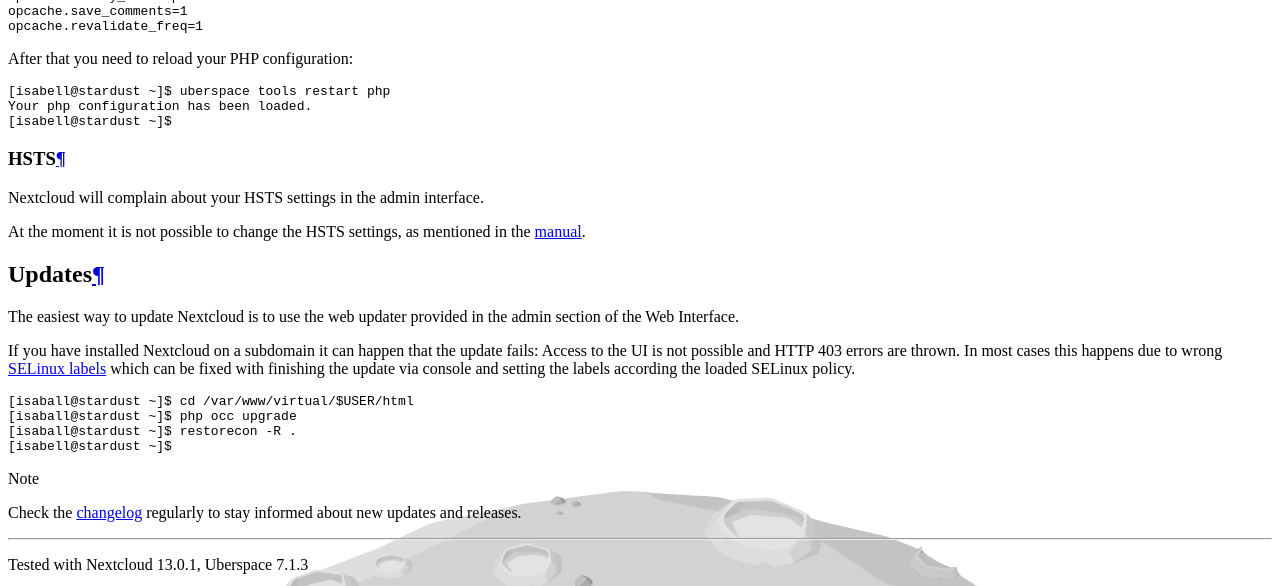
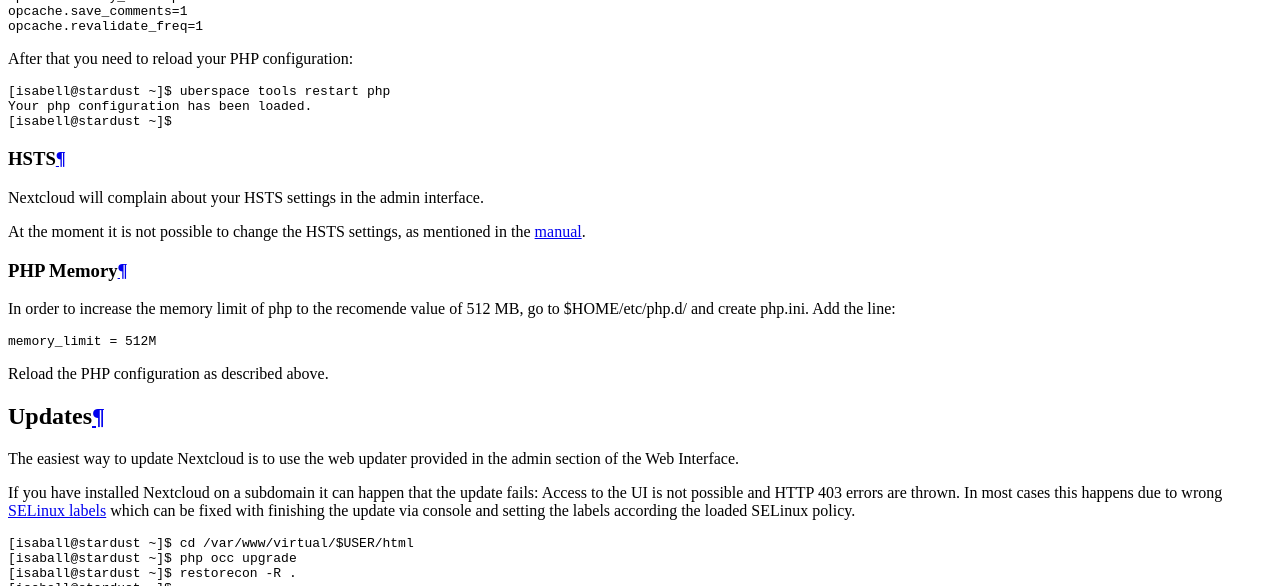
Before and after one commit to Uberspace/lab, a Sphinx documentation site: the page built from source/guide_nextcloud.rst, in a window 1280 px wide and 900 px high, scrolled down 3671 px, cut to the strip 0-586 px from the top of the window. Built offline with Sphinx 7.4.7 and the Read the Docs theme 2.0.0, drawn with Linux system fonts in a browser that asks for light colours.

Commit message:
Information on how to increase php memory limit

```diff
--- a/source/guide_nextcloud.rst
+++ b/source/guide_nextcloud.rst
@@ -127,6 +127,17 @@
 
 At the moment it is not possible to change the HSTS settings, as mentioned in the :manual:`manual <web-security>`.
 
+PHP Memory
+----
+
+In order to increase the memory limit of php to the recomende value of 512 MB, go to $HOME/etc/php.d/ and create php.ini. Add the line:
+
+::
+
+ memory_limit = 512M
+
+Reload the PHP configuration as described above.
+
 Updates
 =======
 
```
